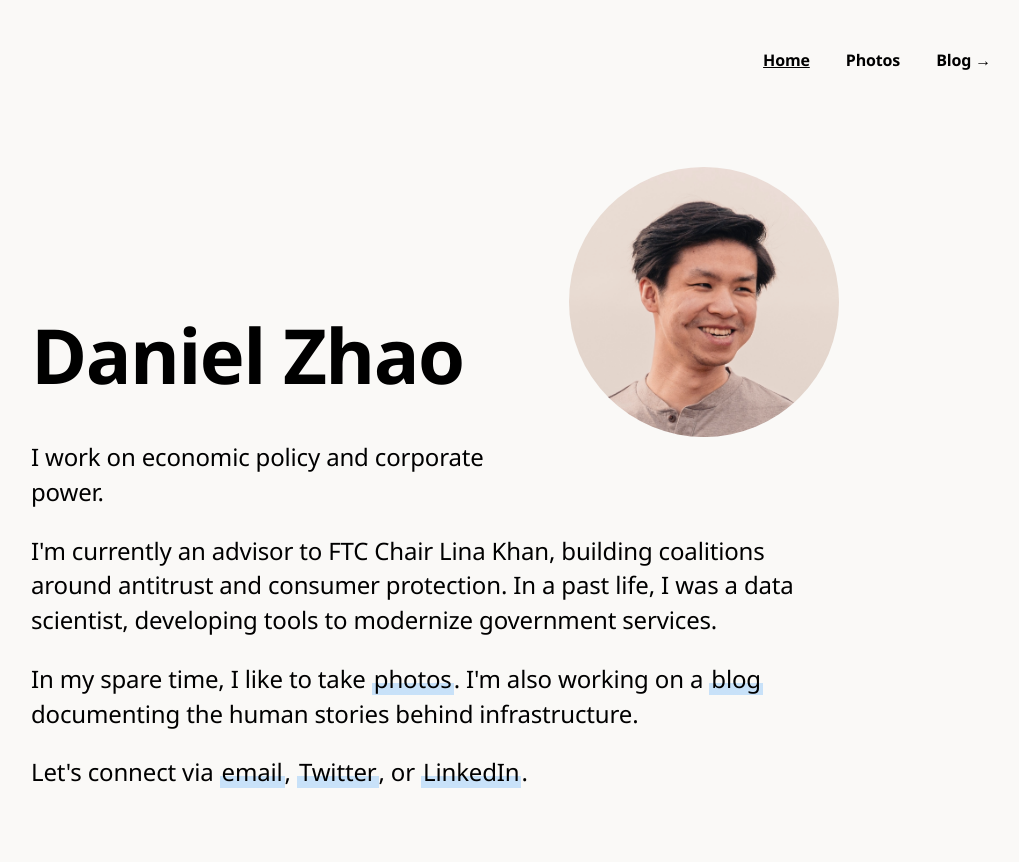
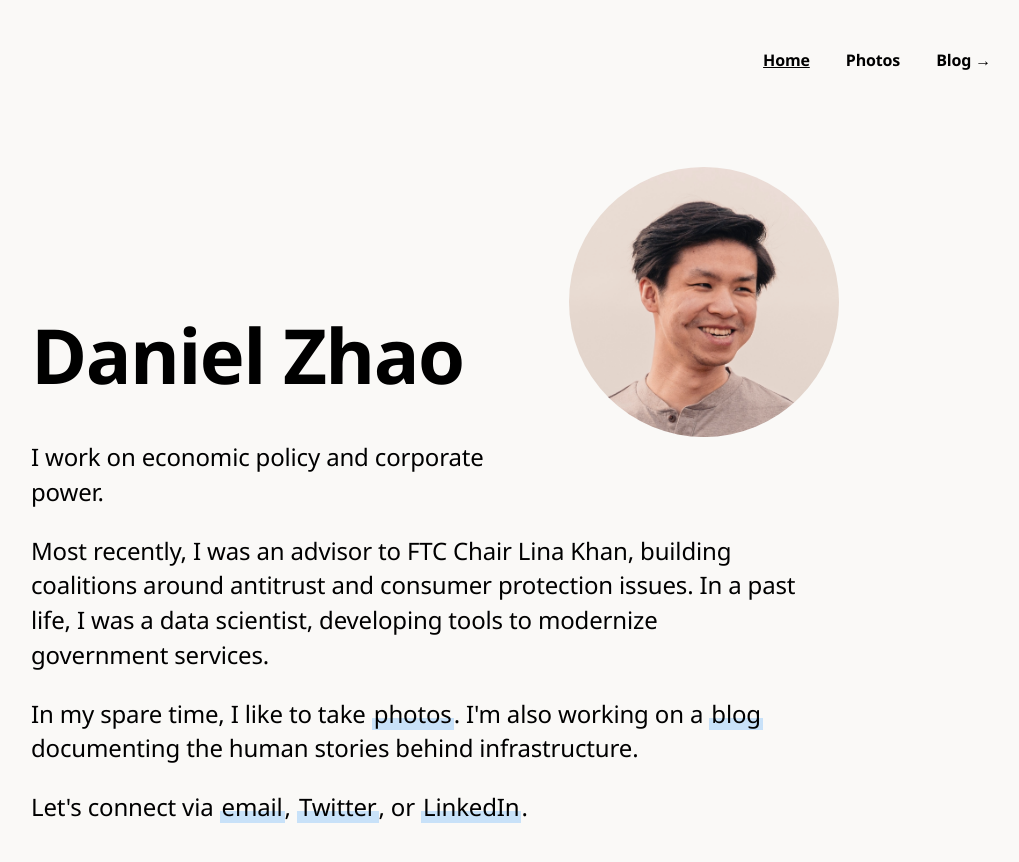
Before and after one commit to iamdanzhao/iamdanzhao.github.io, a Jekyll site: the page index.html, which Jekyll copies as it is, in a window 1280 px wide. Shown: the top 862 px of the page, without its empty margins (225-1244 px from the left). Built offline with Jekyll 4.4.1, drawn with Linux system fonts in a browser that asks for light colours; some web fonts are replaced.

Commit message:
Update index.html

```diff
--- a/index.html
+++ b/index.html
@@ -38,7 +38,7 @@
                     <img id="bio-prof-pic" src="/media/profile.jpg">
                     <h1>Daniel Zhao</h1>
                     <h2>I work on economic policy and corporate power.</h2>
-                    <h2>I'm currently an advisor to FTC Chair Lina Khan, building coalitions around antitrust and consumer protection. In a past life, I was a data scientist, developing tools to modernize government services.</h2>
+                    <h2>Most recently, I was an advisor to FTC Chair Lina Khan, building coalitions around antitrust and consumer protection issues. In a past life, I was a data scientist, developing tools to modernize government services.</h2>
                     <h2>In my spare time, I like to take <a href="http://photos.danielzhao.com">photos</a>. I'm also working on a <a href="http://humanbuilt.substack.com">blog</a> documenting the human stories behind infrastructure.</h2>
                     <h2>Let's connect via <a href="mailto:daniel@danielzhao.com">email</a>, <a href="https://twitter.com/iamdanzhao">Twitter</a>, or <a href="https://linkedin.com/in/iamdanzhao">LinkedIn</a>.</h2>
                 </div>
```
